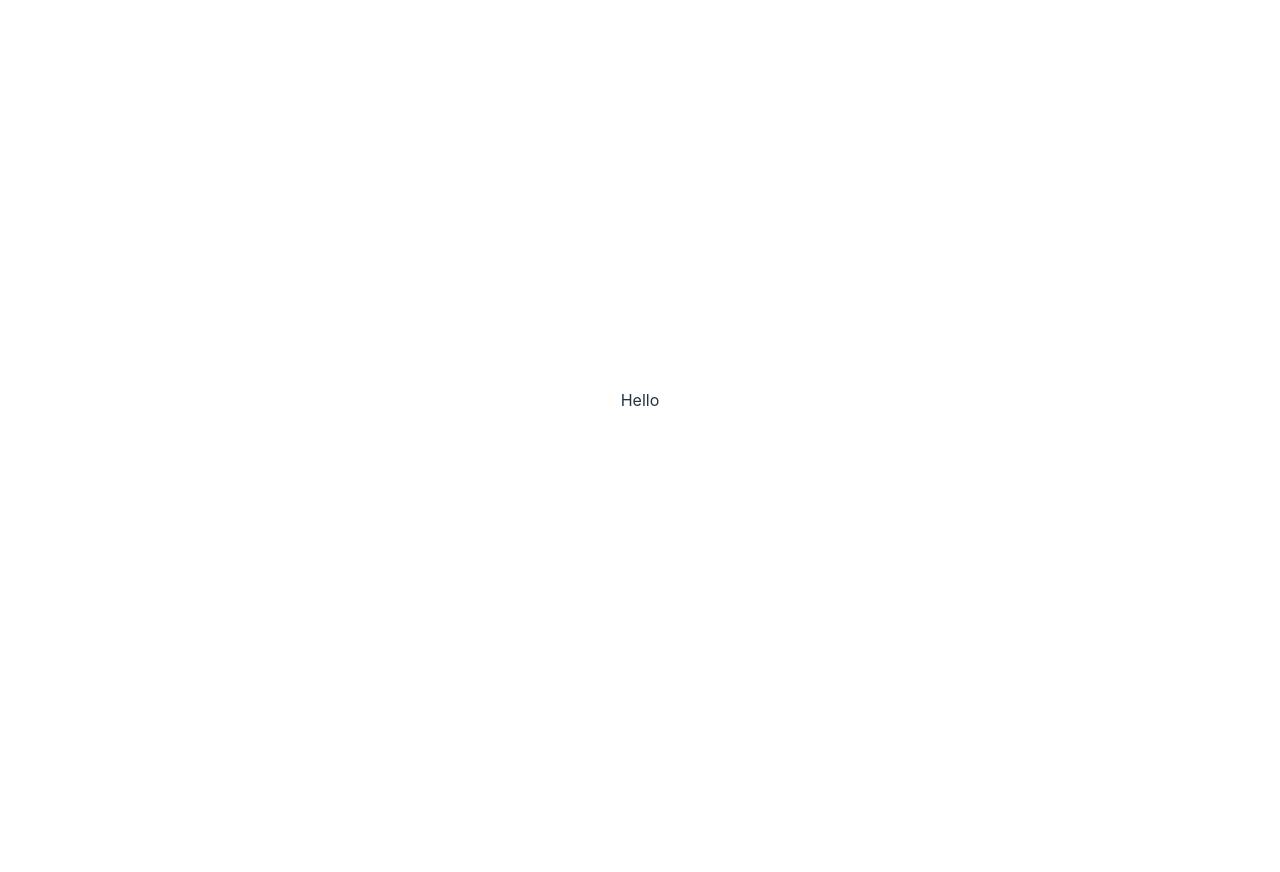
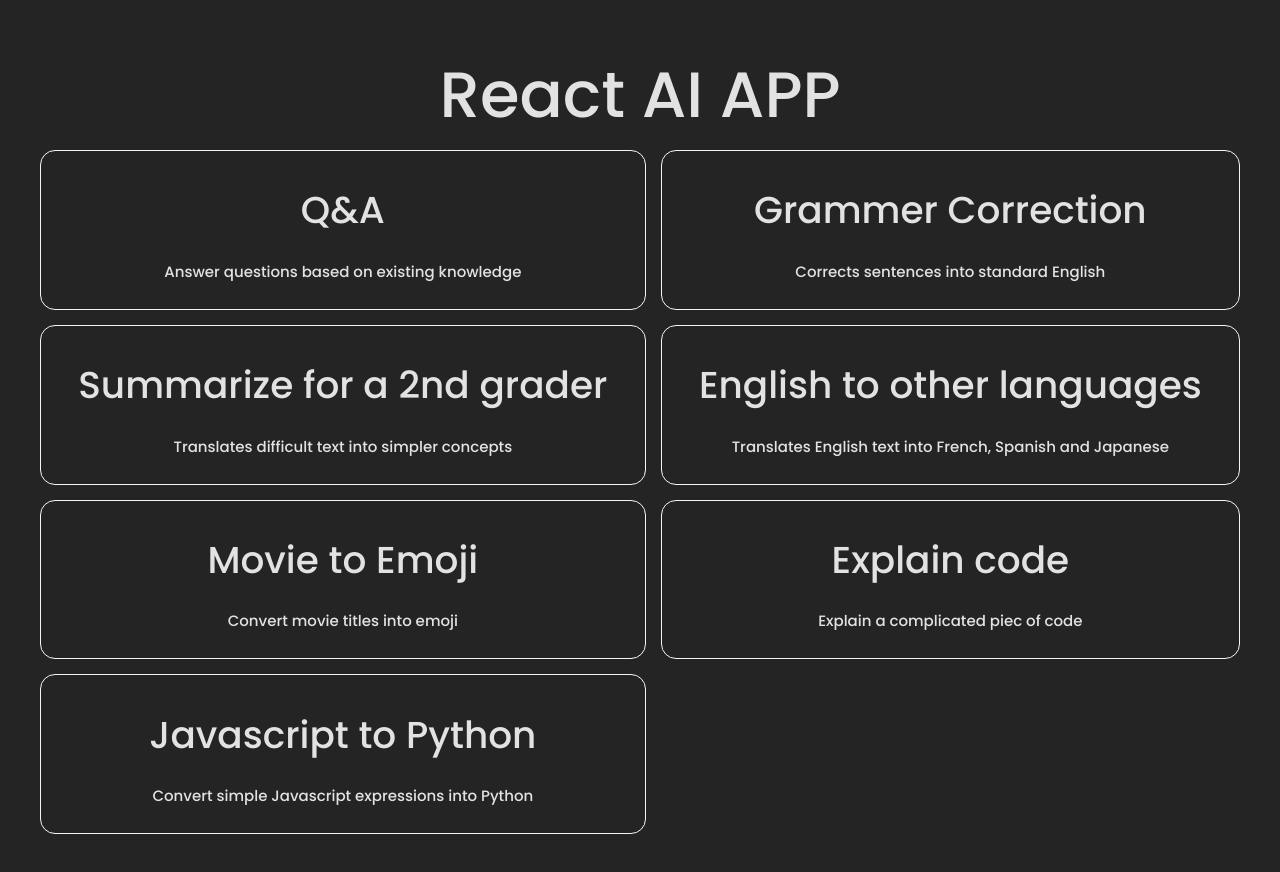
Before and after one commit to gregchapauli/chatGPT-clone, a React (Vite) app: page / in a window 1280 px wide. Shown: the top 872 px of the page. Before the commit the page ends 800 px from the top, so only its background shows below. Built offline with nearby package versions, Linux system fonts and the light colour scheme.

Commit message:
creation  concept. du component OptionSelection, de indexthe system..jsx et mise en forme des composants

```diff
--- /dev/null
+++ b/src/AIOptions/index.jsx
@@ -0,0 +1,37 @@
+export const arrayItems = [
+  {
+    name: "Q&A",
+    id: "q&a",
+    description: "Answer questions based on existing knowledge",
+  },
+  {
+    name: "Grammer Correction",
+    id: "grammerCorrection",
+    description: "Corrects sentences into standard English",
+  },
+  {
+    name: "Summarize for a 2nd grader",
+    id: "summary",
+    description: "Translates difficult text into simpler concepts",
+  },
+  {
+    name: "English to other languages",
+    id: "translate",
+    description: "Translates English text into French, Spanish and Japanese",
+  },
+  {
+    name: "Movie to Emoji",
+    id: "movieToEmoji",
+    description: "Convert movie titles into emoji",
+  },
+  {
+    name: "Explain code",
+    id: "explainCode",
+    description: "Explain a complicated piec of code",
+  },
+  {
+    name: "Javascript to Python",
+    id: "jstopy",
+    description: "Convert simple Javascript expressions into Python",
+  },
+];
--- a/src/App.css
+++ b/src/App.css
@@ -1,3 +1,5 @@
+@import url("https://fonts.googleapis.com/css2?family=Poppins:ital,wght@0,400;0,500;1,400&display=swap");
+
 #root {
   max-width: 1280px;
   margin: 0 auto;
@@ -5,37 +7,36 @@
   text-align: center;
 }
 
-.logo {
-  height: 6em;
-  padding: 1.5em;
-  will-change: filter;
-}
-.logo:hover {
-  filter: drop-shadow(0 0 2em #646cffaa);
-}
-.logo.react:hover {
-  filter: drop-shadow(0 0 2em #61dafbaa);
+.heading {
+  font-family: Poppins;
 }
 
-@keyframes logo-spin {
-  from {
-    transform: rotate(0deg);
-  }
-  to {
-    transform: rotate(360deg);
-  }
+.grid-main {
+  display: grid;
+  grid-template-columns: auto auto;
+  gap: 15px;
+  margin-top: 40px;
 }
 
-@media (prefers-reduced-motion: no-preference) {
-  a:nth-of-type(2) .logo {
-    animation: logo-spin infinite 20s linear;
-  }
+.grid-child {
+  border: 1px solid whitesmoke;
+  border-radius: 15px;
+  padding: 10px;
+  cursor: pointer;
 }
 
-.card {
-  padding: 2em;
+.grid-child:hover {
+  background-color: whitesmoke;
+  color: #212121;
 }
 
-.read-the-docs {
-  color: #888;
+.grid-child h3 {
+  font-family: Poppins;
+  font-weight: 700;
 }
+
+.grid-child p {
+  font-family: Poppins;
+  font-weight: 500;
+  font-size: 15px;
+}
--- a/src/App.jsx
+++ b/src/App.jsx
@@ -1,13 +1,15 @@
-import { useState } from "react";
 import "./App.css";
+import OptionSelection from "./components/OptionSelection";
+import { arrayItems } from "./AIOptions";
 
 function App() {
-  const [count, setCount] = useState(0);
+  //console.log(import.meta.env.VITE_Open_AI_Key);
+  console.log(arrayItems);
 
   return (
-    <div className="App">
-      <p>Hello</p>
-    </div>
+    <h1 className="App">
+      <OptionSelection arrayItems={arrayItems} />
+    </h1>
   );
 }
 
--- /dev/null
+++ b/src/components/OptionSelection.jsx
@@ -0,0 +1,20 @@
+import React from "react";
+
+export default function OptionSelection({ arrayItems }) {
+  return (
+    <>
+      <h1 className="heading">React AI APP</h1>
+
+      <div className="grid-main">
+        {arrayItems.map((item) => {
+          return (
+            <div className="grid-child">
+              <h3>{item.name}</h3>
+              <p>{item.description}</p>
+            </div>
+          );
+        })}
+      </div>
+    </>
+  );
+}
--- /dev/null
+++ b/src/components/Translation.jsx
@@ -0,0 +1,5 @@
+import React from "react";
+
+export default function Translation() {
+  return <div>Translation</div>;
+}
--- a/src/index.css
+++ b/src/index.css
@@ -1,6 +1,5 @@
 :root {
   font-family: Inter, Avenir, Helvetica, Arial, sans-serif;
-  font-size: 16px;
   line-height: 24px;
   font-weight: 400;
 
@@ -14,57 +13,3 @@
   -moz-osx-font-smoothing: grayscale;
   -webkit-text-size-adjust: 100%;
 }
-
-a {
-  font-weight: 500;
-  color: #646cff;
-  text-decoration: inherit;
-}
-a:hover {
-  color: #535bf2;
-}
-
-body {
-  margin: 0;
-  display: flex;
-  place-items: center;
-  min-width: 320px;
-  min-height: 100vh;
-}
-
-h1 {
-  font-size: 3.2em;
-  line-height: 1.1;
-}
-
-button {
-  border-radius: 8px;
-  border: 1px solid transparent;
-  padding: 0.6em 1.2em;
-  font-size: 1em;
-  font-weight: 500;
-  font-family: inherit;
-  background-color: #1a1a1a;
-  cursor: pointer;
-  transition: border-color 0.25s;
-}
-button:hover {
-  border-color: #646cff;
-}
-button:focus,
-button:focus-visible {
-  outline: 4px auto -webkit-focus-ring-color;
-}
-
-@media (prefers-color-scheme: light) {
-  :root {
-    color: #213547;
-    background-color: #ffffff;
-  }
-  a:hover {
-    color: #747bff;
-  }
-  button {
-    background-color: #f9f9f9;
-  }
-}
```
